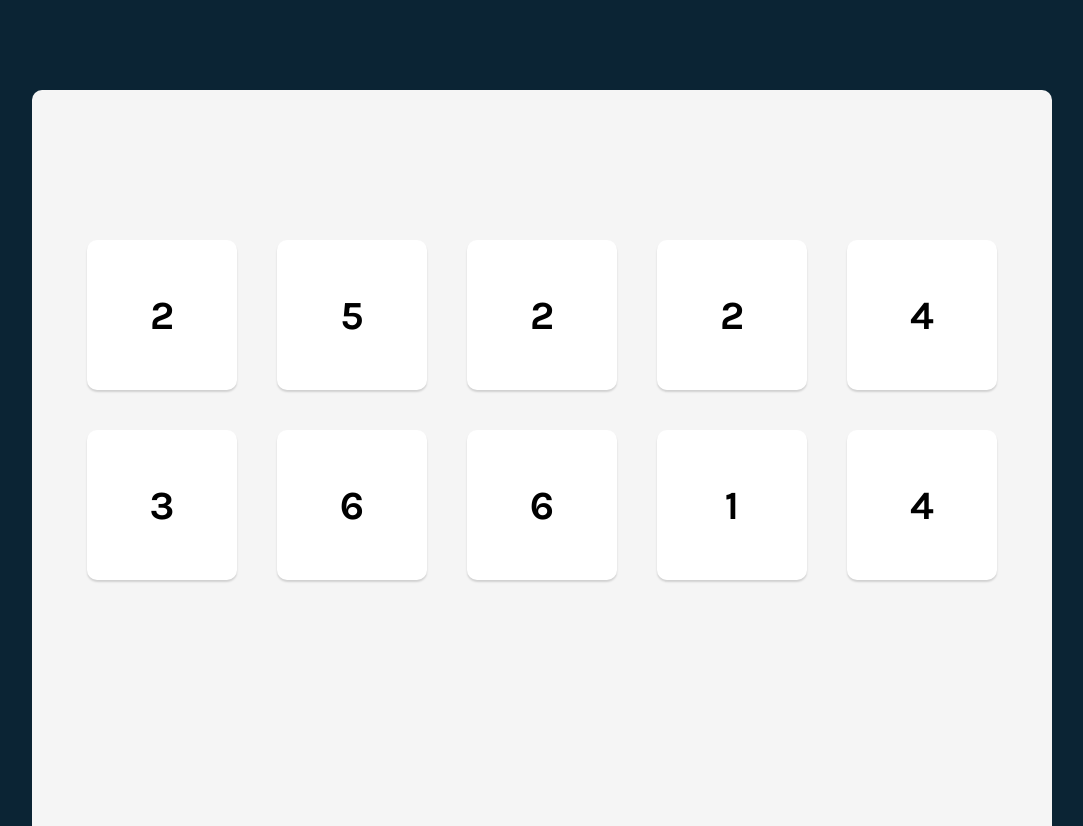
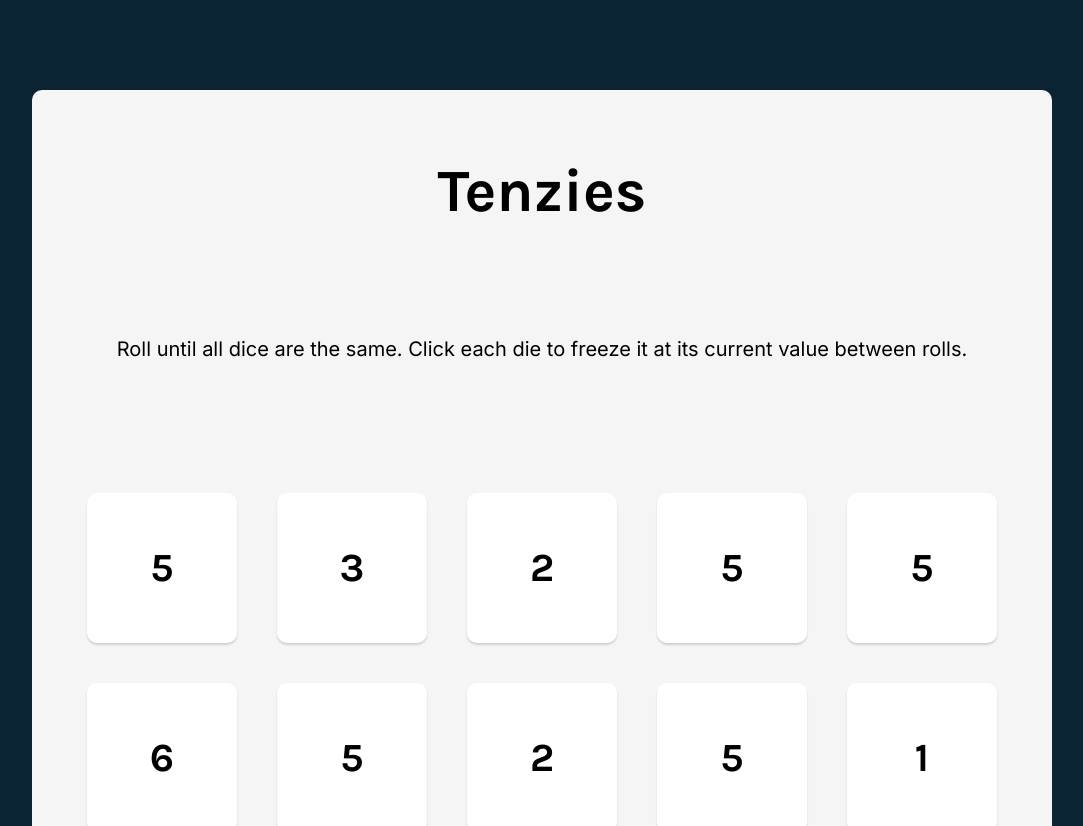
Before and after one commit to franklin-briones/tenzies, a React (Create React App) app: page / in a window 1280 px wide. Shown: the top 826 px of the page, without its empty margins (98-1181 px from the left). Built offline with nearby package versions, Linux system fonts and the light colour scheme.

Commit message:
add confetti package and useEffect to check if use has won

```diff
--- a/package.json
+++ b/package.json
@@ -12,6 +12,7 @@
     "nanoid": "^4.0.0",
     "prettier": "^2.7.1",
     "react": "^18.2.0",
+    "react-confetti": "^6.1.0",
     "react-dom": "^18.2.0",
     "react-scripts": "5.0.1",
     "web-vitals": "^2.1.0"
--- a/src/App.css
+++ b/src/App.css
@@ -32,6 +32,19 @@ body {
   flex-direction: column;
   justify-content: space-around;
   align-items: center;
+}
+
+.title {
+  font-size: 60px;
+  margin: 0;
+}
+
+.instructions {
+  font-family: 'Inter', sans-serif;
+  font-size: 20px;
+  font-weight: 400;
+  margin-top: 0;
+  text-align: center;
 }
 
 .dice-container {
--- a/src/App.js
+++ b/src/App.js
@@ -4,37 +4,51 @@ import Die from './components/Die';
 import { nanoid } from 'nanoid';
 
 /**
- * Challenge: Update the `rollDice` function to not just roll
- * all new dice, but instead to look through the existing dice
- * to NOT role any that are being `held`.
+ * Challenge: Check the dice array for these winning conditions:
+ * 1. All dice are held, and
+ * 2. all dice have the same value
  *
- * Hint: this will look relatively similiar to the `holdDice`
- * function below. When creating new dice, remember to use
- * `id: nanoid()` so any new dice have an `id` as well.
- **/
+ * If both conditions are true, set `tenzies` to true and log
+ * "You won!" to the console
+ */
 
 function App() {
   const [dice, setDice] = React.useState(allNewDice());
+  const [tenzies, setTenzies] = React.useState(false);
+
+
+  React.useEffect(() => {
+    const allHeld = dice.every(die => die.isHeld)
+    const firstVal=dice[0].value
+    const allSameVal=dice.every(die => firstVal===die.value)
+    if (allHeld && allSameVal) {
+      setTenzies(true)
+      console.log("you won!")
+    }
+  }, [dice])
 
   // Return array of length 10, each item is a dice object
   function allNewDice() {
     const newDice = [];
     for (let i = 0; i < 10; i++) {
-      newDice.push({
+      newDice.push(generateNewDie());
+    }
+    return newDice;
+  }
+
+  function generateNewDie() {
+    return {
         id: nanoid(),
         value: Math.ceil(Math.random() * 6),
         isHeld: false
-      });
     }
-    return newDice;
   }
 
   // Helped function to create new array of dice
   function rollDice() {
     //setDice(allNewDice());
     setDice(oldDice => oldDice.map(oldDie => {
-      return oldDie.isHeld ? {...oldDie} : {id: nanoid(), value: Math.ceil(Math.random() * 6),
-        isHeld: false }
+      return oldDie.isHeld ? oldDie : generateNewDie()
     }))
   }
 
@@ -53,6 +67,8 @@ function App() {
   return (
     <div className="App">
       <main className="main">
+      <h1 className="title">Tenzies</h1>
+      <p className="instructions">Roll until all dice are the same. Click each die to freeze it at its current value between rolls.</p>
         <div className="dice-container">{diceElements}</div>
         <button className="roll-button" onClick={rollDice}>
           Roll
```
Also changed, not shown: 1 other file (tests, documents, lock files or other folders).
